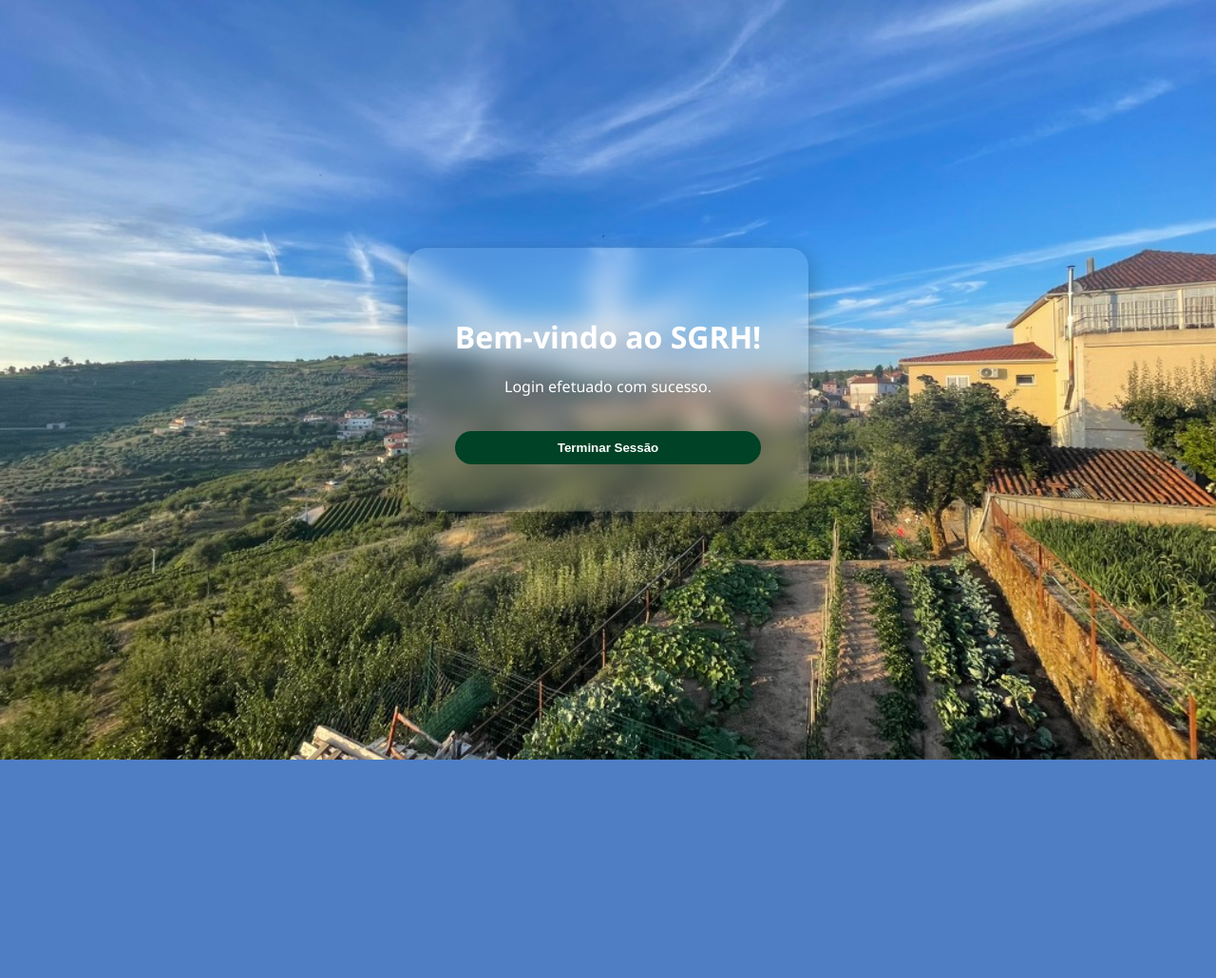
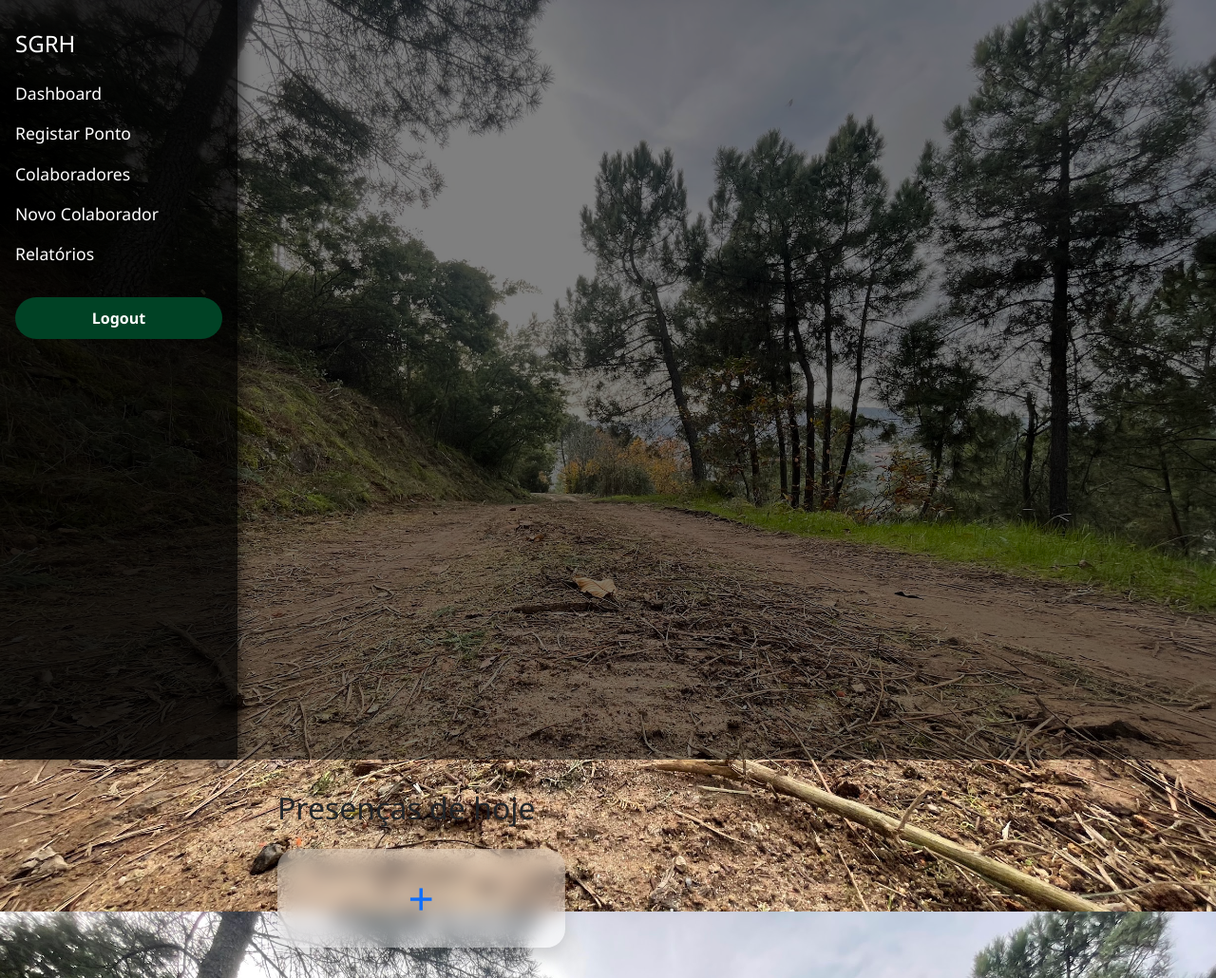
Before and after one commit to GoncaloNog/Lab, a Django app: page /home/ in a window 1280 px wide. Shown: the whole page at 95% size. Before the commit the page ends 800 px from the top, so only its background shows below. Run offline with Django 5.2, Linux system fonts and the light colour scheme; the visitor is signed in with stand-in values (Sample User, id 1).

Commit message:
commit
commit

```diff
--- a/project/sgrhapp/static/css/style.css
+++ b/project/sgrhapp/static/css/style.css
@@ -3,8 +3,48 @@ body {
     margin: 0;
     padding: 0;
     font-family: 'Segoe UI', sans-serif;
-    background: url("../img/fundologin.png") no-repeat center center fixed;
+    background-color: #fdfaf6;
+    background-image: url("../img/fundologin.png");
+    background-repeat: no-repeat;
+    background-position: center center;
+    background-attachment: fixed;
     background-size: cover;
+}
+
+body.login-page {
+    background-image: url("../img/fundologin.png");
+    background-repeat: no-repeat;
+    background-position: center center;
+    background-attachment: fixed;
+    background-size: cover;
+}
+
+body.dashboard-page {
+    position: relative;
+    background-image: url("../img/caminho.jpg");
+    background-repeat: no-repeat;
+    background-position: center center;
+    background-attachment: fixed;
+    background-size: cover;
+    overflow-x: hidden;
+}
+
+body.dashboard-page::before {
+    content: "";
+    position: fixed;
+    top: 0;
+    left: 0;
+    width: 100vw;
+    height: 100vh;
+    background-color: rgba(0, 0, 0, 0.5); /* filtro escuro */
+    z-index: 0;
+    pointer-events: none;
+}
+
+.dashboard-page .sidebar,
+.dashboard-page .main-content {
+    position: relative;
+    z-index: 1;
 }
 
 /* Container do login com efeito de vidro */
@@ -34,8 +74,8 @@ body {
     margin: 10px 0;
     background: transparent;
     border: none;
-    border-bottom: 1px solid white;
-    color: white;
+    border-bottom: 1px solid rgb(255, 255, 255);
+    color: rgb(255, 255, 255);
     outline: none;
 }
 
@@ -63,3 +103,73 @@ body {
     list-style: none;
     margin-bottom: 10px;
 }
+
+/* Estilos da sidebar lateral */
+.sidebar {
+    position: fixed;
+    top: 0;
+    left: 0;
+    height: 100vh;
+    width: 250px;
+    background-color: rgba(0, 0, 0, 0.75);
+    color: white;
+    box-shadow: 4px 0 12px rgba(0, 0, 0, 0.5);
+    padding: 2rem 1rem;
+    z-index: 10;
+}
+
+.sidebar a {
+    color: white;
+    display: block;
+    margin: 1rem 0;
+    text-decoration: none;
+    font-size: 1.1rem;
+}
+
+.sidebar a:hover {
+    text-decoration: underline;
+}
+
+/* Área principal ao lado da sidebar */
+.main-content {
+    margin-left: 260px;
+    padding: 2rem;
+}
+
+/* Cartões com estilo glassmorphism */
+.card-colaborador {
+    backdrop-filter: blur(10px);
+    background: rgba(255, 255, 255, 0.3);
+    border-radius: 20px;
+    padding: 1rem;
+    box-shadow: 0 8px 24px rgba(0, 0, 0, 0.2);
+    transition: 0.3s;
+}
+
+.card-colaborador:hover {
+    box-shadow: 0 12px 28px rgba(0, 0, 0, 0.3);
+}
+
+.card-novo {
+    display: flex;
+    align-items: center;
+    justify-content: center;
+    height: 100%;
+    font-size: 3rem;
+    color: #6c757d;
+    position: relative;
+    z-index: 2;
+}
+
+@media (max-width: 768px) {
+    .sidebar {
+        width: 100%;
+        height: auto;
+        position: relative;
+    }
+
+    .main-content {
+        margin-left: 0;
+        padding: 1rem;
+    }
+}
--- a/project/sgrhapp/templates/sgrhapp/home.html
+++ b/project/sgrhapp/templates/sgrhapp/home.html
@@ -3,55 +3,46 @@
 <html lang="pt">
 <head>
     <meta charset="UTF-8">
-    <title>Bem-vindo</title>
+    <title>Dashboard - SGRH</title>
+    <link href="https://cdn.jsdelivr.net/npm/bootstrap@5.3.0/dist/css/bootstrap.min.css" rel="stylesheet">
     <link rel="stylesheet" href="{% static 'css/style.css' %}">
-    <style>
-        body {
-            margin: 0;
-            padding: 0;
-            background-color: #004225; /* British Racing Green */
-            color: white;
-            font-family: 'Segoe UI', sans-serif;
-            display: flex;
-            flex-direction: column;
-            align-items: center;
-            justify-content: center;
-            height: 100vh;
-            text-align: center;
-        }
-        .home-container {
-            background: rgba(255, 255, 255, 0.1);
-            backdrop-filter: blur(12px);
-            padding: 50px;
-            border-radius: 20px;
-            box-shadow: 0 8px 24px rgba(0, 0, 0, 0.3);
-        }
-        h1 {
-            margin-bottom: 20px;
-        }
-        .btn-logout {
-            background-color: #218838;
-            padding: 10px 20px;
-            color: white;
-            border: none;
-            border-radius: 8px;
-            text-decoration: none;
-            transition: 0.3s;
-        }
-        .btn-logout:hover {
-            background-color: #28a745;
-        }
-    </style>
 </head>
-<body>
-    <div class="home-container">
-        <h1>Bem-vindo ao SGRH!</h1>
-        <p>Login efetuado com sucesso.</p>
-        <form method="POST">
+<body class="dashboard-page">
+    <div class="sidebar">
+        <h4 class="mb-4">SGRH</h4>
+        <a href="{% url 'home' %}">Dashboard</a>
+        <a href="{% url 'registar_ponto' %}">Registar Ponto</a>
+        <a href="{% url 'lista_colaboradores' %}">Colaboradores</a>
+        <a href="{% url 'adicionar_colaborador' %}">Novo Colaborador</a>
+        <a href="{% url 'relatorios' %}">Relatórios</a>
+        <form method="POST" action="{% url 'logout' %}">
             {% csrf_token %}
-            <button class="btn">Terminar Sessão</a>
+            <button class="btn btn-danger w-100 mt-3">Logout</button>
         </form>
+    </div>
 
+    <div class="main-content">
+        <h2 class="mb-4">Presenças de hoje</h2>
+
+        <div class="row row-cols-1 row-cols-sm-2 row-cols-md-3 g-4">
+            {% if registos_hoje %}
+                {% for registo in registos_hoje %}
+                <div class="col">
+                    <div class="card-colaborador p-3">
+                        <h5>{{ registo.id_colaborador.colaborador }}</h5>
+                        <p class="mb-1">Função: {{ registo.id_colaborador.funcao }}</p>
+                        <p class="mb-0"><small class="text-muted">Entrada: {{ registo.hora_entrada|time:"H:i" }}</small></p>
+                    </div>
+                </div>
+                {% endfor %}
+            {% else %}
+                <div class="col">
+                    <div class="card-colaborador card-novo">
+                        <a href="{% url 'registar_ponto' %}" class="text-decoration-none">+</a>
+                    </div>
+                </div>
+            {% endif %}
+        </div>
     </div>
 </body>
 </html>
--- a/project/sgrhapp/urls.py
+++ b/project/sgrhapp/urls.py
@@ -7,4 +7,9 @@ from . import views
 urlpatterns = [
     path('', views.login_view, name='login'),  # Página inicial que renderiza o template
     path('home/', views.home_view, name='home'),
+    path('registar-ponto/', views.registar_ponto_view, name='registar_ponto'),
+    path('colaboradores/', views.lista_colaboradores_view, name='lista_colaboradores'),
+    path('colaboradores/novo/', views.adicionar_colaborador_view, name='adicionar_colaborador'),
+    path('relatorios/', views.relatorios_view, name='relatorios'),
+    path('logout/', LogoutView.as_view(next_page='login'), name='logout'),
 ]
--- a/project/sgrhapp/views.py
+++ b/project/sgrhapp/views.py
@@ -30,3 +30,19 @@ def home_view(request):
         logout(request)
         return render(request, 'sgrhapp/login.html')
     return render(request, 'sgrhapp/home.html')
+
+@login_required
+def registar_ponto_view(request):
+    return render(request, 'sgrhapp/registar_ponto.html')
+
+@login_required
+def lista_colaboradores_view(request):
+    return render(request, 'sgrhapp/lista_colaboradores.html')
+
+@login_required
+def adicionar_colaborador_view(request):
+    return render(request, 'sgrhapp/adicionar_colaborador.html')
+
+@login_required
+def relatorios_view(request):
+    return render(request, 'sgrhapp/relatorios.html')
```
Also changed, not shown: project/sgrhapp/static/img/caminho.jpg (added).
